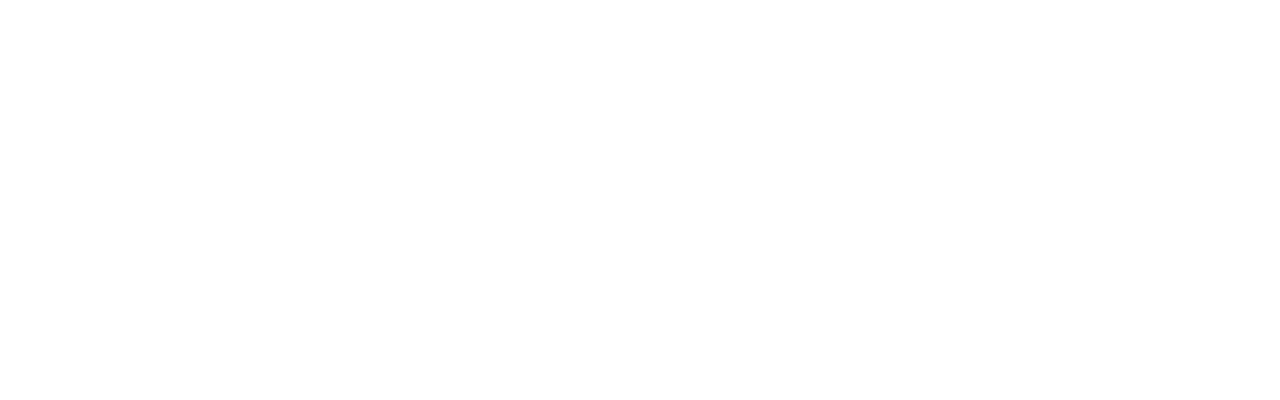
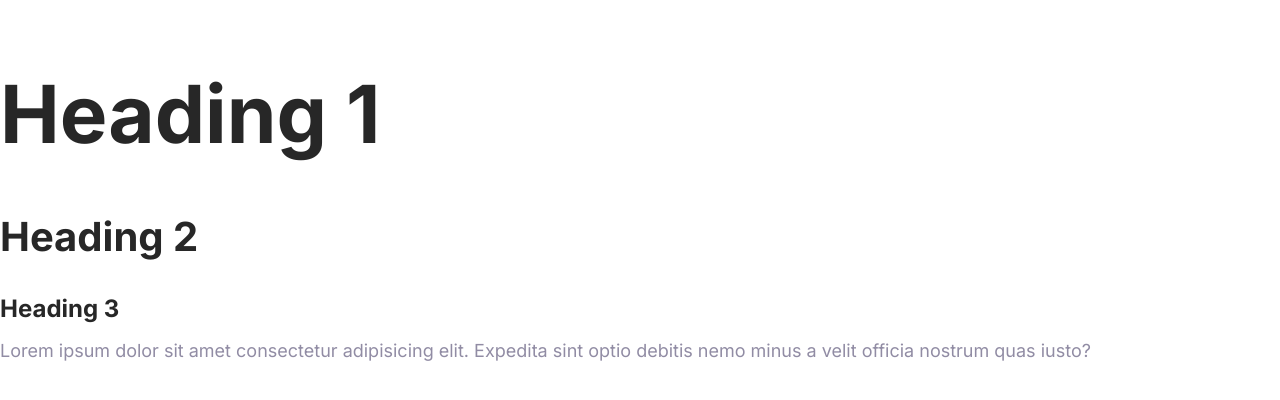
Before and after one commit to TEIKOU2023/willyfy, a plain HTML site: page index.html in a window 1280 px wide. Drawn offline with Linux system fonts and the light colour scheme.

Commit message:
Define the styles for the fonts.

```diff
--- a/css/style.css
+++ b/css/style.css
@@ -5,3 +5,55 @@
     --color--headings: #272727;
     --color-body: #918ca4;
 }
+
+html{
+    font-size: 62.5%;
+}
+
+body {
+    font-family: Inter, Arial, Helvetica, sans-serif;
+    font-size: 2.4rem;
+    line-height: 1.5;
+
+    color:var(--color-body);
+}
+
+h1,h2,h3 {
+    color: var(--color--headings);
+    margin-bottom: 1rem;
+}
+
+h1 {
+    font-size: 7rem;
+}
+
+h2 {
+    font-size: 4rem;
+}
+
+h3 {
+    font-size: 3rem;
+}
+
+p {
+    margin-top: 0;
+}
+
+@media screen and (min-width: 1024px) {
+    body {
+        font-size: 1.8rem;
+    }
+
+    h1 {
+        font-size: 8rem;
+    }
+
+    h2 {
+        font-size: 4rem;
+    }
+
+    h3 {
+        font-size: 2.4rem;
+    }
+
+}
--- a/index.html
+++ b/index.html
@@ -4,10 +4,17 @@
     <meta charset="UTF-8">
     <meta name="viewport" content="width=device-width, initial-scale=1.0">
     <title>Document</title>
+    <link rel="preconnect" href="https://fonts.googleapis.com">
+<link rel="preconnect" href="https://fonts.gstatic.com" crossorigin>
+<link href="https://fonts.googleapis.com/css2?family=Inter:opsz,wght@14..32,100..900&display=swap" rel="stylesheet">
     <link rel="stylesheet" href="css/normalize.css">
     <link rel="stylesheet" href="css/style.css">
 </head>
 <body>
+    <h1>Heading 1</h1>
+    <h2>Heading 2</h2>
+    <h3>Heading 3</h3>
+    <p>Lorem ipsum dolor sit amet consectetur adipisicing elit. Expedita sint optio debitis nemo minus a velit officia nostrum quas iusto?</p>
 
 </body>
 </html>
```
